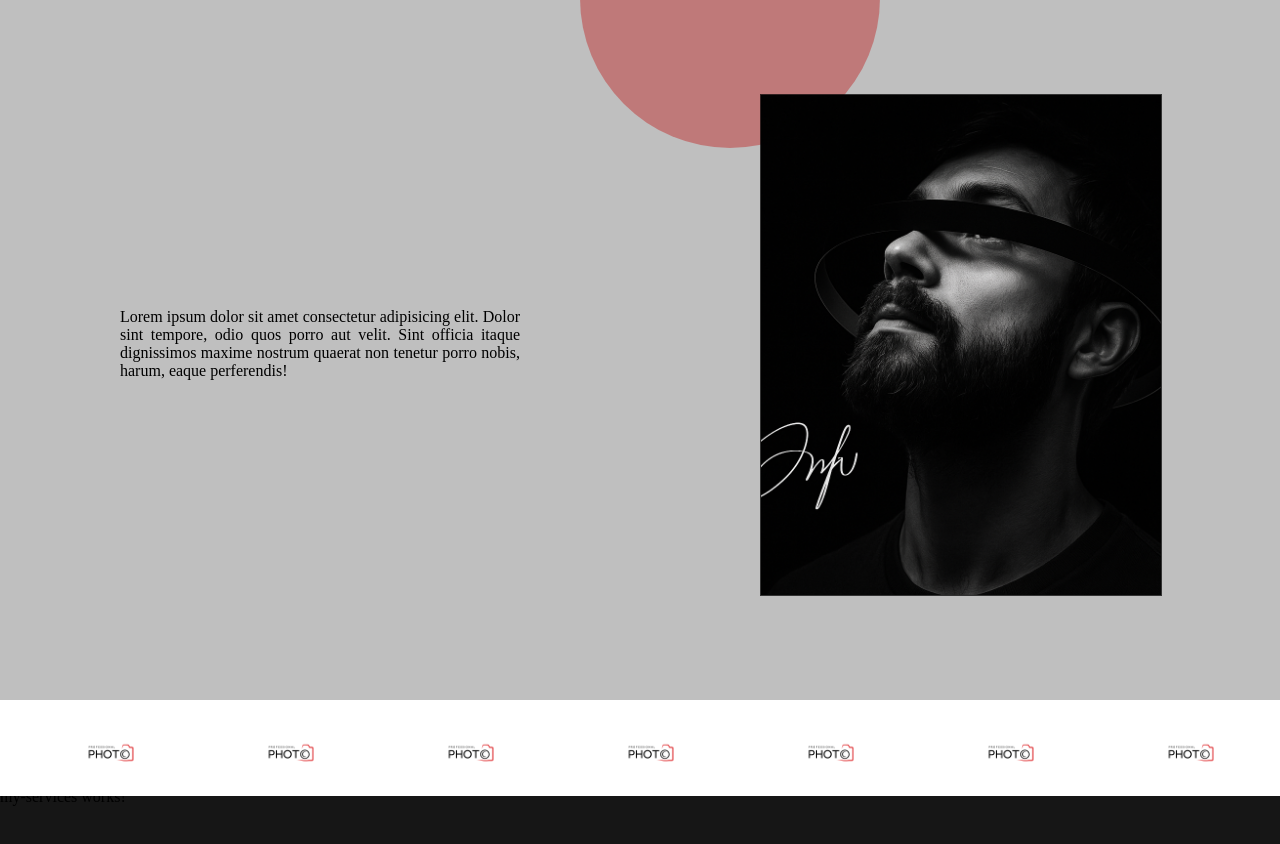
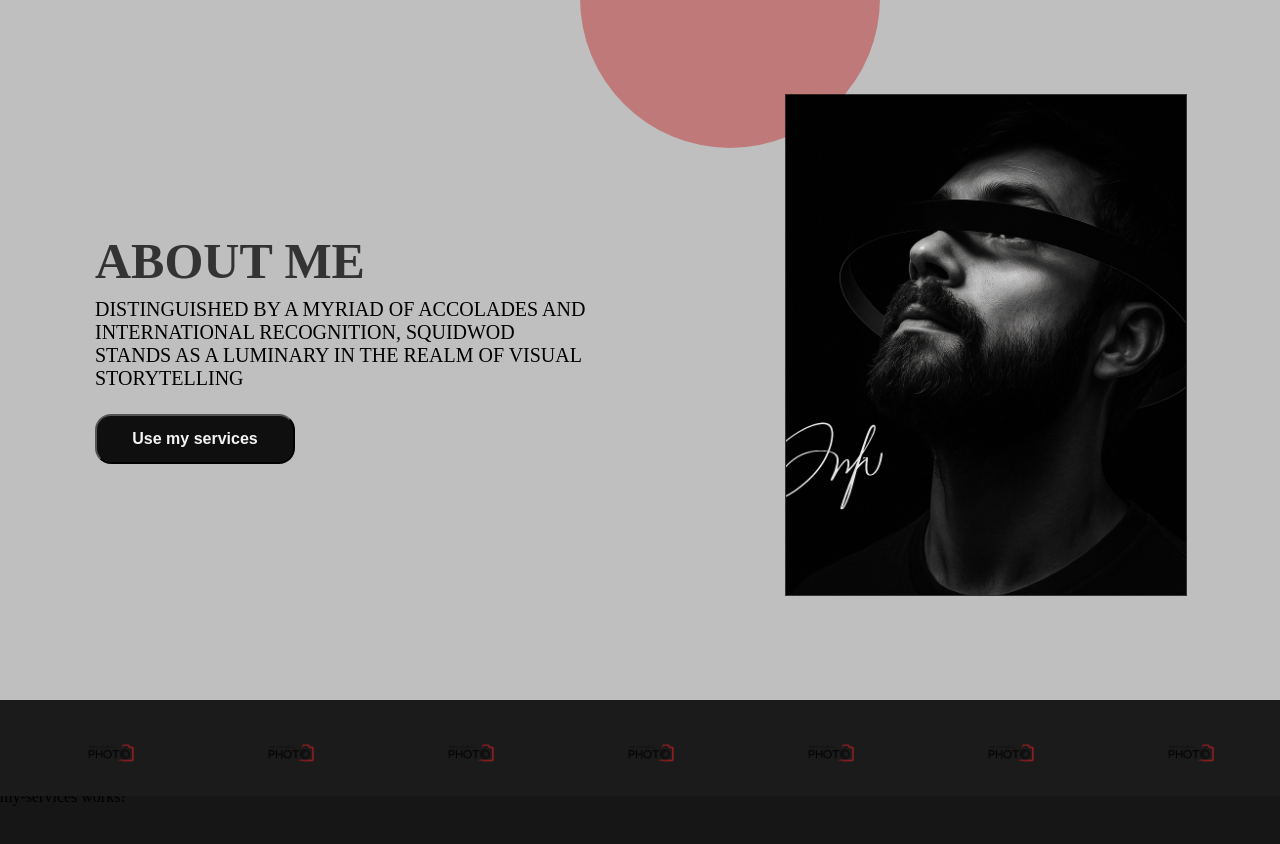
Before and after one commit to farshadmrd/eSalesone, an Angular app: page / in a window 1280 px wide. Shown: the part 812-1656 px from the top of the page. Built offline with nearby package versions, Linux system fonts and the light colour scheme.

Commit message:
aboutMe minor improvement

```diff
--- a/src/app/components/pages/about-me/about-me.component.css
+++ b/src/app/components/pages/about-me/about-me.component.css
@@ -7,10 +7,29 @@
   align-items: center;
   height: 89vh;
 }
+.about-me-title{
+  margin-top: 8px;
+  font-size: 50px;
+  font-weight: bold;
+  color: #333;
+  text-align: left;
+}
 .about-me-text{
-  width: 400px;
-  text-align: justify;
+  margin-top: 8px;
+  width: 500px;
   text-justify: inter-word;
+  font-size: 20px;
+}
+.use-my-service{
+  margin-top: 24px;
+  background-color: rgb(15, 15, 15);
+  color: rgb(244, 244, 244);
+  width: 200px;
+  height: 50px;
+  border-radius: 16px;
+  font-weight: bold;
+  font-size: 16px;
+
 }
 
 .wrapper {
--- a/src/app/components/pages/about-me/about-me.component.html
+++ b/src/app/components/pages/about-me/about-me.component.html
@@ -1,8 +1,13 @@
 <div class="container">
   <div class="about-me">
+    <div>
+    <h1 class="about-me-title">ABOUT ME</h1>
     <p class="about-me-text">
-      Lorem ipsum dolor sit amet consectetur adipisicing elit. Dolor sint tempore, odio quos porro aut velit. Sint officia itaque dignissimos maxime nostrum quaerat non tenetur porro nobis, harum, eaque perferendis!
+      DISTINGUISHED BY A MYRIAD OF ACCOLADES AND INTERNATIONAL RECOGNITION,
+      SQUIDWOD STANDS AS A LUMINARY IN THE REALM OF VISUAL STORYTELLING
     </p>
+    <button class="use-my-service">Use my services</button>
+    </div>
     <div (click)="TriggerAnimationService.triggerAnimation()" class="wrapper">
       <img
         src="assets/img/landing.png"
--- a/src/app/components/sections/logo-bar/logo-bar.component.css
+++ b/src/app/components/sections/logo-bar/logo-bar.component.css
@@ -2,7 +2,7 @@
   overflow: hidden;
   white-space: nowrap;
   width: 100%;
-  background: #fff;
+  background: #1b1b1b;
   position: relative;
   max-height: 12vh;
 }
@@ -17,6 +17,8 @@
   align-items: center;
   justify-content: center;
   padding: 24px 60px;
+  /* filter: grayscale(100%); */
+
 }
 
 .logo-item img {
```
Also changed, not shown: src/assets/logo/logo_bar/Camera_Company.png (added).
